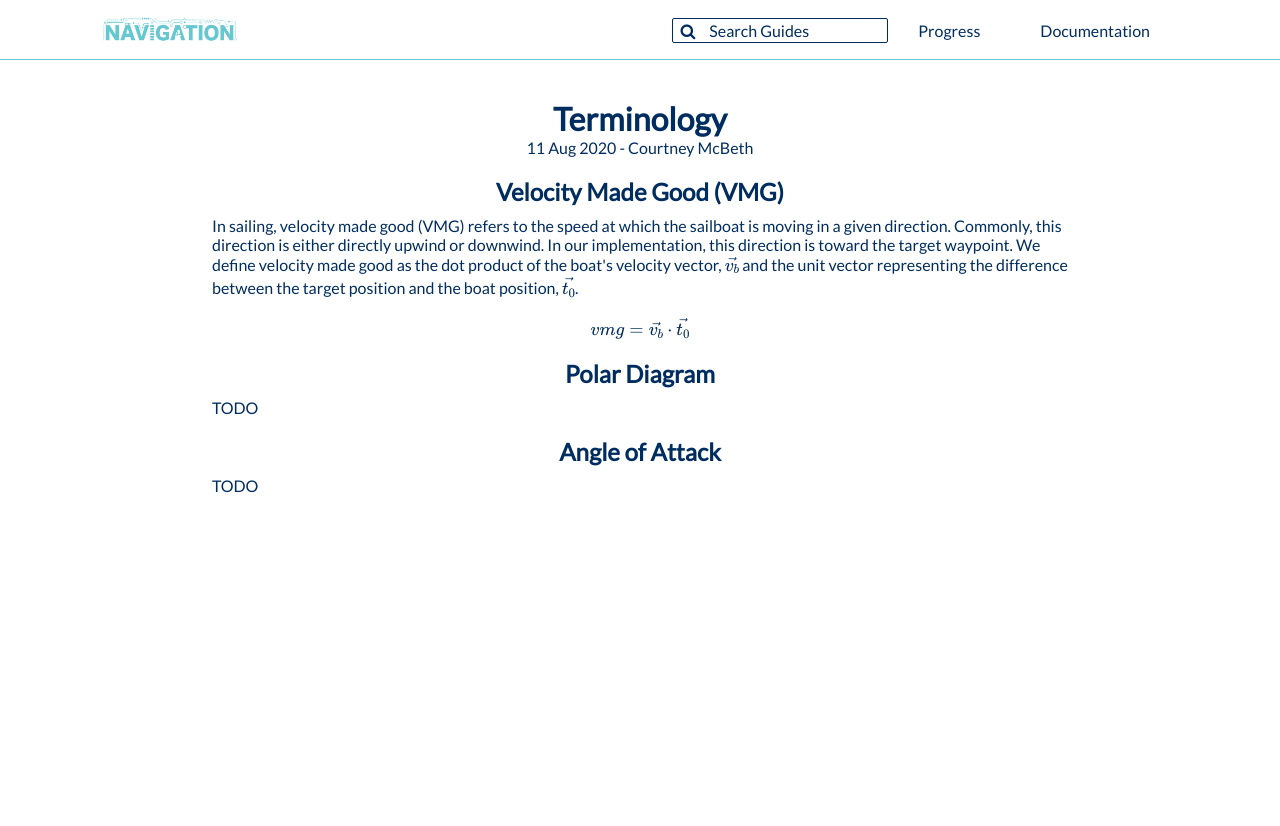
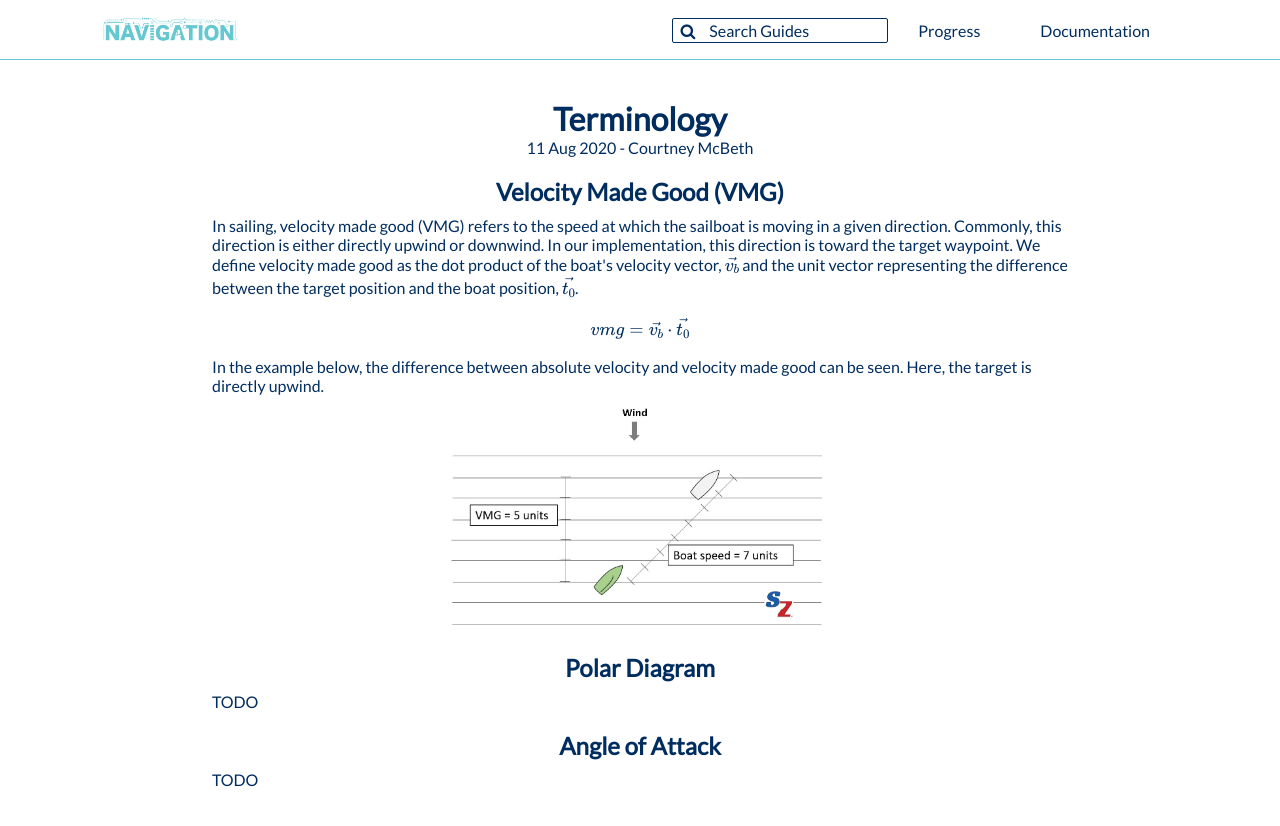
Before and after one commit to CUSail-Navigation/intrasite, a Jekyll site: the page built from _posts/2020-08-11-terminology.md, in a window 1280 px wide. Shown: the top 826 px of the page. Built offline with Jekyll 4.4.1, drawn with Linux system fonts in a browser that asks for light colours.

Commit message:
vmg example

```diff
--- a/_posts/2020-08-11-terminology.md
+++ b/_posts/2020-08-11-terminology.md
@@ -15,6 +15,10 @@ In sailing, velocity made good (VMG) refers to the speed at which the sailboat i
 \[vmg = \vec{v_b} \cdot \vec{t_0} \]
 </p>
 
+In the example below, the difference between absolute velocity and velocity made good can be seen. Here, the target is directly upwind.
+
+![VMG]({{ site.baseurl }}/images/vmg.jpg "VMG")
+
 ## Polar Diagram
 
 TODO
```
Also changed, not shown: images/vmg.jpg (added).
